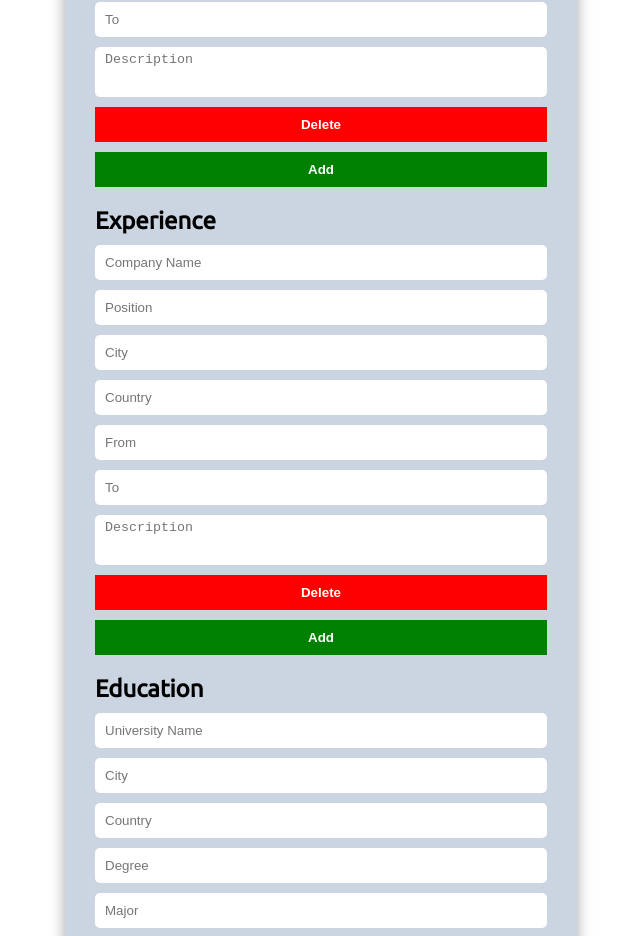
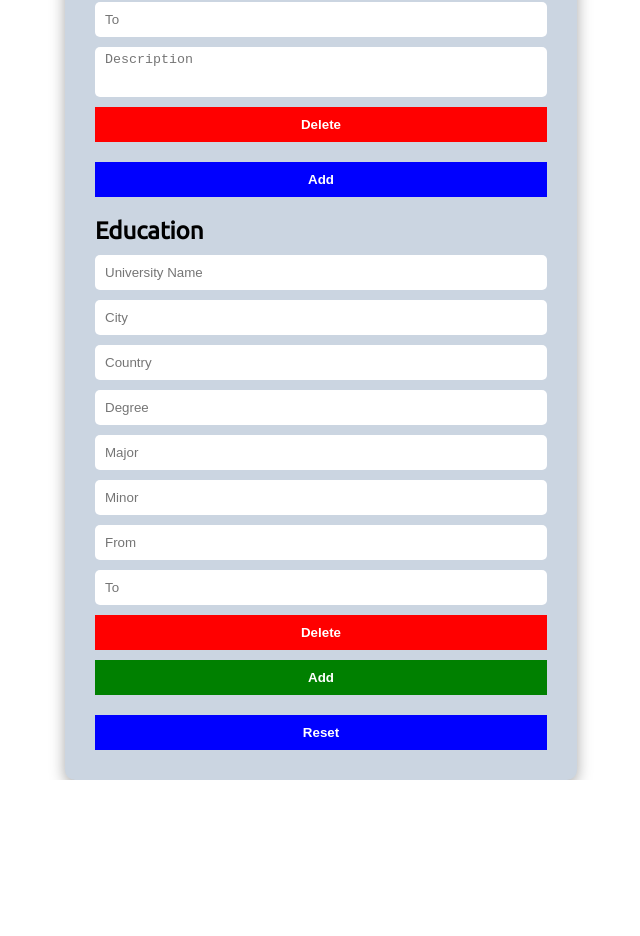
Before and after one commit to pl3lee/cv-project, a React (Create React App) app: page / in a window 1280 px wide. Shown: the part 901-1837 px from the top of the page, without its empty margins (324-964 px from the left). After the commit the page ends 1681 px from the top, so only its background shows below. Built offline with nearby package versions, Linux system fonts and the light colour scheme.

Commit message:
added reset button, and add and delete button for experiences

```diff
--- a/src/components/InputForm.js
+++ b/src/components/InputForm.js
@@ -11,6 +11,7 @@ class InputForm extends React.Component {
         <InputFormSection
           section={'personalInfo'}
           onChange={this.props.onChange.personalInfo}
+          personalInfo={this.props.personalInfo}
         />
         {this.props.experiences.map((exp) => {
           return (
@@ -23,8 +24,11 @@ class InputForm extends React.Component {
             />
           );
         })}
+        <button className="add" onClick={this.props.addExperience}>
+          Add
+        </button>
         <InputFormSection section={'education'} />
-        <button>Reset</button>
+        <button onClick={this.props.resetForm}>Reset</button>
       </div>
     );
   }
--- a/src/components/InputFormSection.js
+++ b/src/components/InputFormSection.js
@@ -54,36 +54,47 @@ class InputFormSection extends React.Component {
             placeholder="First name"
             type="text"
             onChange={this.handlePersonalInfoChange}
+            value={this.props.personalInfo.firstName}
           ></input>
           <input
             placeholder="Last name"
             type="text"
             onChange={this.handlePersonalInfoChange}
+            value={this.props.personalInfo.lastName}
           ></input>
           <input
             placeholder="Title"
             type="text"
             onChange={this.handlePersonalInfoChange}
+            value={this.props.personalInfo.title}
           ></input>
-          <input type="file" onChange={this.handlePersonalInfoChange}></input>
+          <input
+            type="file"
+            onChange={this.handlePersonalInfoChange}
+            value={this.props.personalInfo.photo}
+          ></input>
           <input
             placeholder="Address"
             type="text"
             onChange={this.handlePersonalInfoChange}
+            value={this.props.personalInfo.address}
           ></input>
           <input
             placeholder="Phone number"
             type="text"
             onChange={this.handlePersonalInfoChange}
+            value={this.props.personalInfo.phoneNumber}
           ></input>
           <input
             placeholder="Email"
             type="text"
             onChange={this.handlePersonalInfoChange}
+            value={this.props.personalInfo.email}
           ></input>
           <textarea
             placeholder="Description"
             onChange={this.handlePersonalInfoChange}
+            value={this.props.personalInfo.description}
           ></textarea>
         </div>
       );
@@ -133,7 +144,6 @@ class InputFormSection extends React.Component {
             onChange={this.handleExperienceChange}
           ></textarea>
           <button className="delete">Delete</button>
-          <button className="add">Add</button>
         </div>
       );
     } else if (this.props.section === 'education') {
--- a/src/components/Main.js
+++ b/src/components/Main.js
@@ -9,7 +9,7 @@ import uniqid from 'uniqid';
 class Main extends React.Component {
   constructor() {
     super();
-    this.state = {
+    this.defaultState = {
       personalInfo: {
         firstName: '',
         lastName: '',
@@ -20,9 +20,10 @@ class Main extends React.Component {
         email: '',
         description: '',
       },
-      experiences: [new Experience(uniqid()), new Experience(uniqid())],
+      experiences: [new Experience(uniqid())],
       education: [new Education()],
     };
+    this.state = this.defaultState;
   }
   handlers = {
     personalInfo: {
@@ -185,14 +186,31 @@ class Main extends React.Component {
       },
     },
   };
-
+  addExperience = () => {
+    this.setState((prevState) => {
+      return {
+        experiences: [...prevState.experiences, new Experience(uniqid())],
+      };
+    });
+  };
+  resetForm = () => {
+    this.setState(this.defaultState);
+    this.setState({
+      experiences: [new Experience(uniqid())],
+      education: [new Education()],
+    });
+    console.log(this.state);
+  };
   render() {
     return (
       <div className="main">
         <CV />
         <InputForm
           onChange={this.handlers}
+          personalInfo={this.state.personalInfo}
           experiences={this.state.experiences}
+          addExperience={this.addExperience}
+          resetForm={this.resetForm}
         />
       </div>
     );
```
